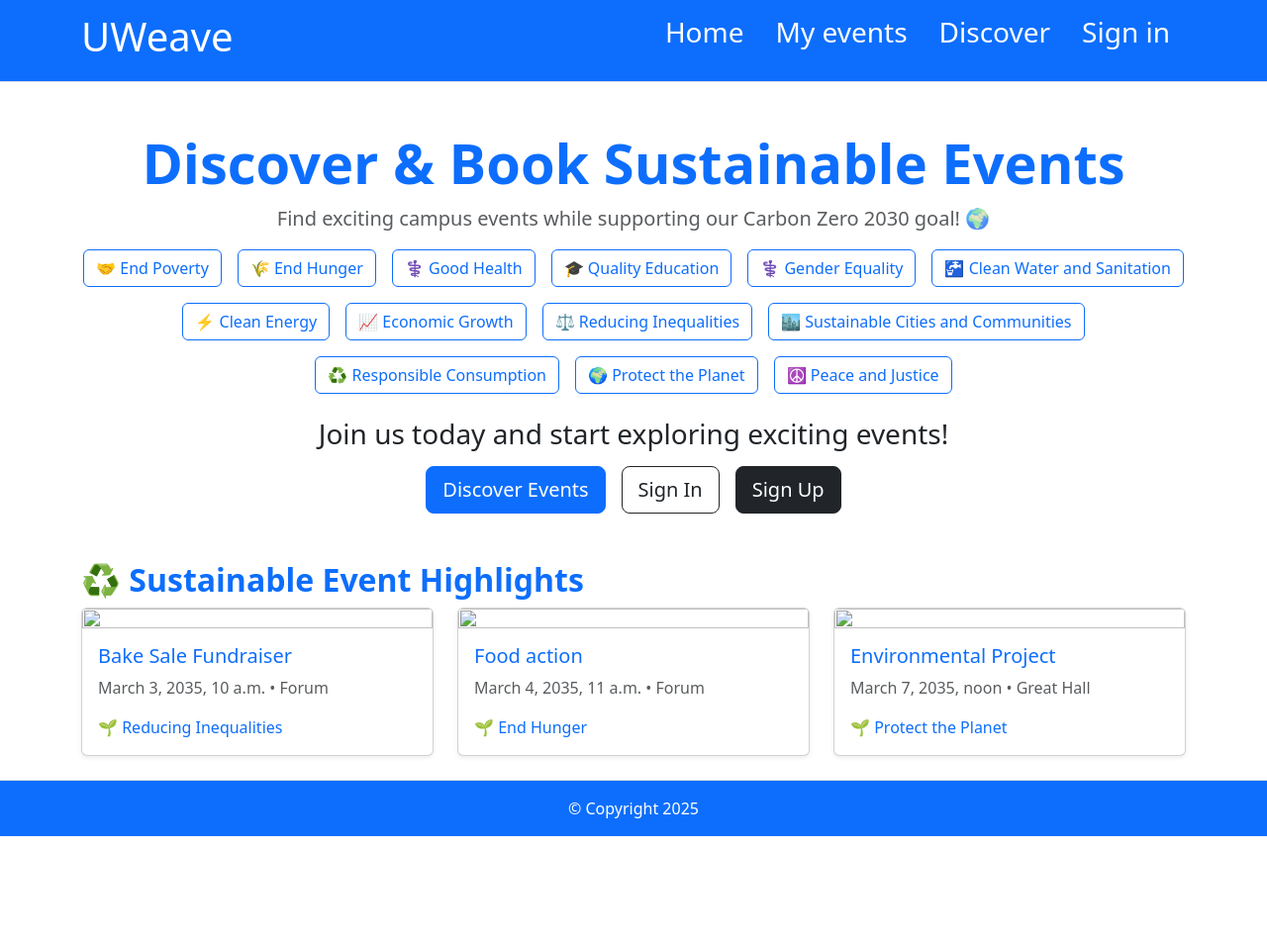
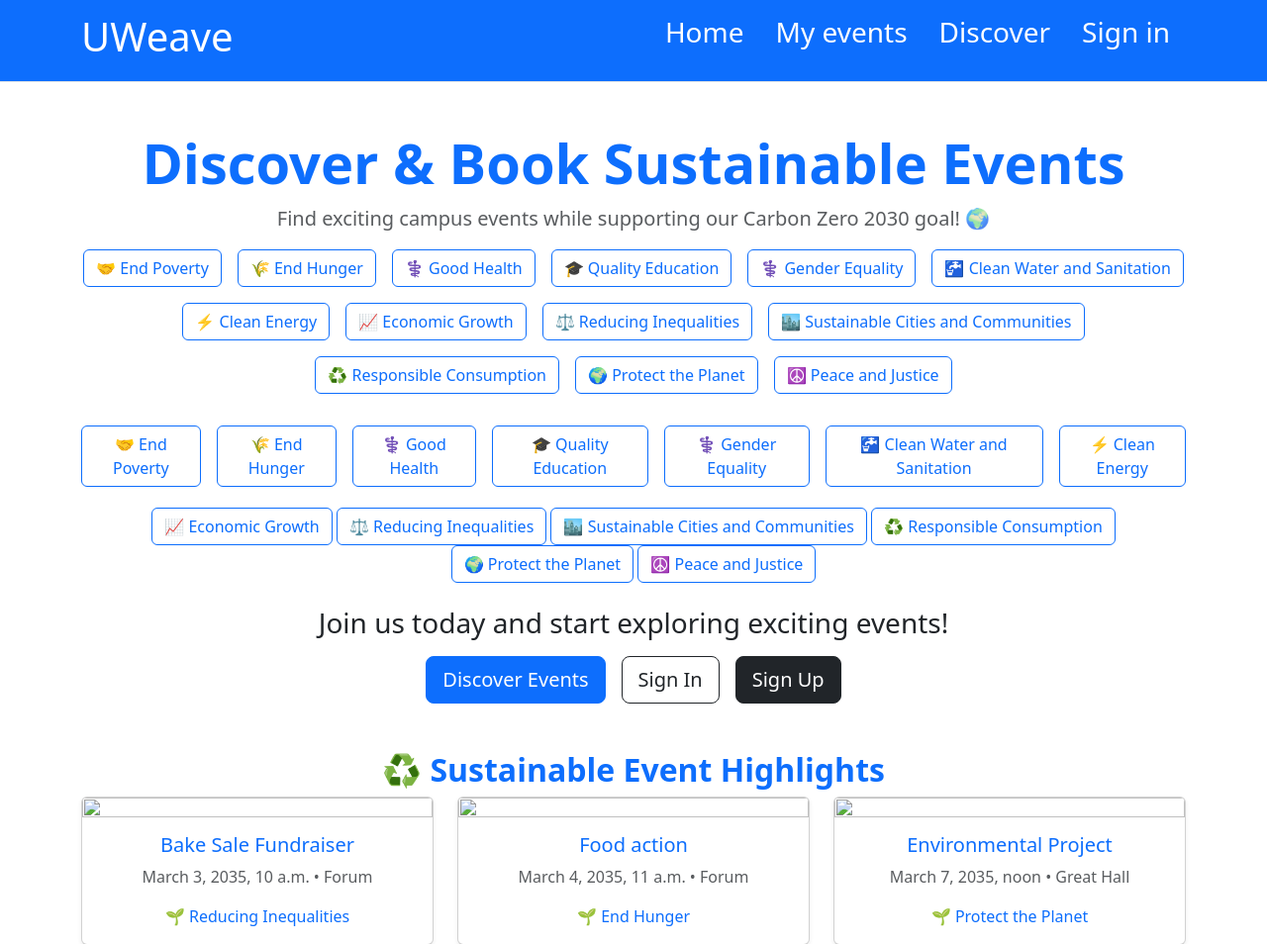
Before and after one commit to ms1498/groupSoftwareProject, a Django app: page / in a window 1280 px wide. Shown: the top 954 px of the page at 99% size. Before the commit the page ends 845 px from the top, so only its background shows below. Run offline with Django 5.2, Linux system fonts and the light colour scheme; data comes from the database, SQL or seed files in the repository; some libraries are stand-ins or nearby versions.

Commit message:
Fixed category shortcut

```diff
--- a/app/templates/home.html
+++ b/app/templates/home.html
@@ -10,13 +10,41 @@
 
         <!-- Event Categories (Sustainability Focused) -->
         <div class="d-flex flex-wrap justify-content-center gap-3 mt-3">
-            {% for category in categories %}
+            {% for emoji, category in categories %}
                 <a href="{% url "category_shortcut" category=category %}" class="text-decoration-none">
                     <button class="btn btn-outline-primary">
-                        {{ category }}
+                        {{emoji}} {{ category }}
                     </button>
                 </a>
             {% endfor %}
+        <div class="d-flex justify-content-center gap-3 mt-3" >
+            <a href="{% url "category_shortcut" category='End Poverty' %}" style=text-decoration:none;>
+            <button class="btn btn-outline-primary">🤝 End Poverty</button> </a>
+            <a href="{% url "category_shortcut" category='End Hunger' %}" style=text-decoration:none;>
+            <button class="btn btn-outline-primary">🌾 End Hunger</button> </a>
+            <a href="{% url "category_shortcut" category='Good Health' %}" style=text-decoration:none;>
+            <button class="btn btn-outline-primary">⚕️ Good Health</button> </a>
+            <a href="{% url "category_shortcut" category='Quality Education' %}" style=text-decoration:none;>
+            <button class="btn btn-outline-primary">🎓 Quality Education</button> </a>
+            <a href="{% url "category_shortcut" category='Gender Equaluty' %}" style=text-decoration:none;>
+            <button class="btn btn-outline-primary">⚕️ Gender Equality</button> </a>
+            <a href="{% url "category_shortcut" category='Clean Water and Sanitation' %}" style=text-decoration:none;>
+            <button class="btn btn-outline-primary">🚰 Clean Water and Sanitation</button> </a>
+            <a href="{% url "category_shortcut" category='Clean Energy' %}" style=text-decoration:none;>
+            <button class="btn btn-outline-primary">⚡ Clean Energy</button> </a>
+            </div><div style="padding-top: 0.5%;">
+            <a href="{% url "category_shortcut" category='Economic Growth' %}" style=text-decoration:none;>
+            <button class="btn btn-outline-primary">📈 Economic Growth</button> </a>
+            <a href="{% url "category_shortcut" category='Reducing Inequalities' %}" style=text-decoration:none;>
+            <button class="btn btn-outline-primary">⚖️ Reducing Inequalities</button> </a>
+            <a href="{% url "category_shortcut" category='Sustainable Cities and Communities' %}" style=text-decoration:none;>
+            <button class="btn btn-outline-primary">🏙️ Sustainable Cities and Communities</button> </a>
+            <a href="{% url "category_shortcut" category='Responsible Consumption' %}" style=text-decoration:none;>
+            <button class="btn btn-outline-primary">♻️ Responsible Consumption</button> </a>
+            <a href="{% url "category_shortcut" category='Protect the Planet' %}" style=text-decoration:none;>
+            <button class="btn btn-outline-primary">🌍 Protect the Planet</button> </a>
+            <a href="{% url "category_shortcut" category='Peace and Justice' %}" style=text-decoration:none;>
+            <button class="btn btn-outline-primary">☮️ Peace and Justice</button> </a>
         </div>
     </div>
 
--- a/app/views.py
+++ b/app/views.py
@@ -20,19 +20,19 @@ def index(request: HttpRequest) -> HttpResponse:
     date_now = timezone.now().date()
     events = ordered_events.filter(approved="1",  date__date__gte=date_now)[:3]
     categories = [
-        "🤝 End Poverty",
-        "🌾 End Hunger",
-        "⚕️ Good Health",
-        "🎓 Quality Education",
-        "⚕️ Gender Equality",
-        "🚰 Clean Water and Sanitation",
-        "⚡ Clean Energy",
-        "📈 Economic Growth",
-        "⚖️ Reducing Inequalities",
-        "🏙️ Sustainable Cities and Communities",
-        "♻️ Responsible Consumption",
-        "🌍 Protect the Planet",
-        "☮️ Peace and Justice",
+        ["🤝", "End Poverty"],
+        ["🌾", "End Hunger"],
+        ["⚕️", "Good Health"],
+        ["🎓", "Quality Education"],
+        ["⚕️", "Gender Equality"],
+        ["🚰", "Clean Water and Sanitation"],
+        ["⚡", "Clean Energy"],
+        ["📈", "Economic Growth"],
+        ["⚖️", "Reducing Inequalities"],
+        ["🏙️", "Sustainable Cities and Communities"],
+        ["♻️", "Responsible Consumption"],
+        ["🌍", "Protect the Planet"],
+        ["☮️", "Peace and Justice"]
     ]
     return render(request, "home.html", {"events": events, "categories": categories})
 
```
